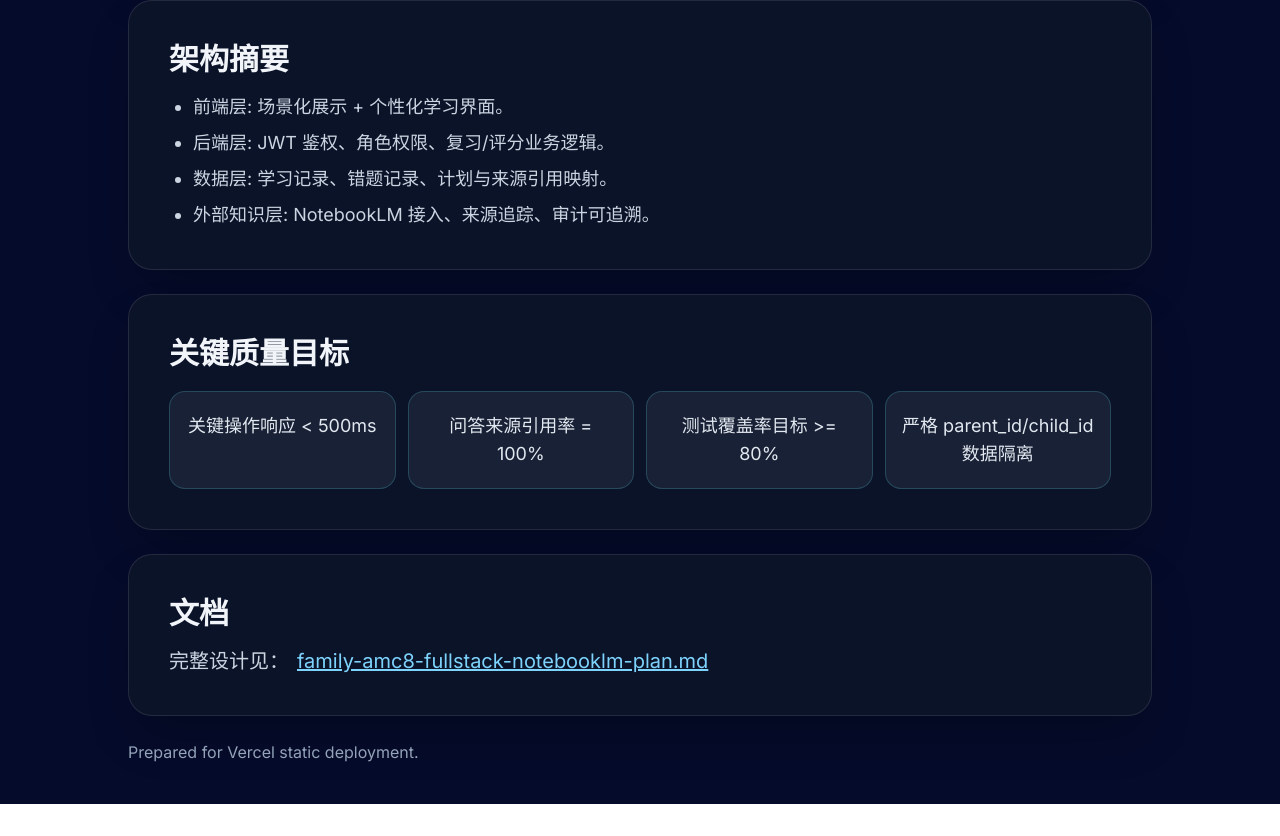
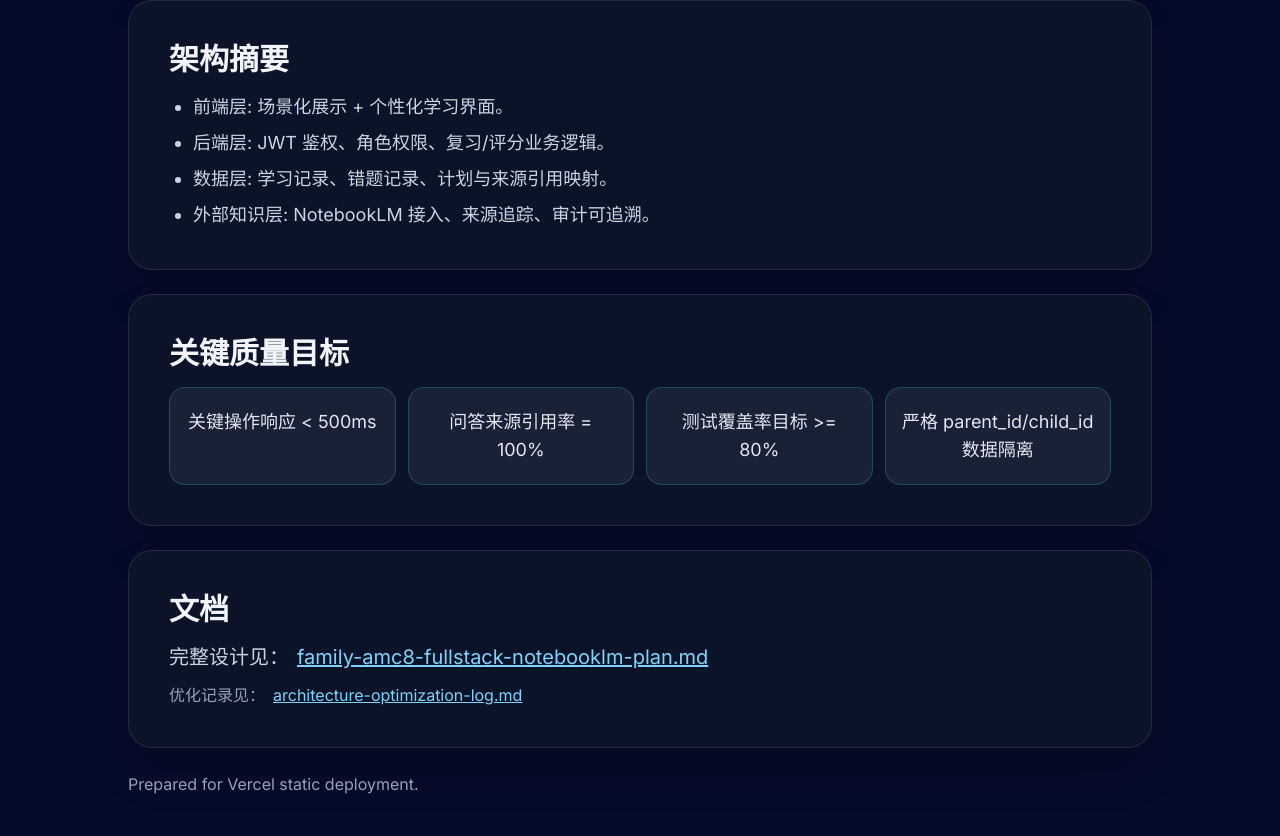
Before and after one commit to ocean-Go/amc8-prep, a Next.js app in the folder amc8-prep/: page /architecture in a window 1280 px wide. Shown: the part 496-1332 px from the top of the page. Before the commit the page ends 1300 px from the top, so only its background shows below. Built offline with nearby package versions, Linux system fonts and the light colour scheme.

Commit message:
refactor: optimize architecture page and add change log

```diff
--- a/amc8-prep/app/architecture/page.tsx
+++ b/amc8-prep/app/architecture/page.tsx
@@ -1,4 +1,27 @@
+import type { Metadata } from "next";
 import Link from "next/link";
+import type { ReactNode } from "react";
+
+export const metadata: Metadata = {
+  title: "AMC8 架构总览",
+  description: "家庭 AMC8 备考系统全栈设计与 NotebookLM 集成总览",
+};
+
+type SectionProps = {
+  title: string;
+  children: ReactNode;
+};
+
+const baseCardClassName = "rounded-3xl border border-white/10 bg-slate-900/70 p-7 sm:p-10 shadow-2xl";
+
+function SectionCard({ title, children }: SectionProps) {
+  return (
+    <section className={baseCardClassName} aria-label={title}>
+      <h2 className="text-3xl font-semibold">{title}</h2>
+      <div className="mt-4">{children}</div>
+    </section>
+  );
+}
 
 const positioning = [
   "家长端: 多子女学习监督、计划配置、对比报表。",
@@ -24,32 +47,29 @@ export default function ArchitecturePage() {
   return (
     <main className="min-h-screen bg-[#050b2a] text-slate-100 py-10 px-4 sm:px-6">
       <div className="mx-auto max-w-5xl space-y-6">
-        <section className="rounded-3xl border border-white/10 bg-slate-900/70 p-7 sm:p-10 shadow-2xl">
+        <section className={baseCardClassName}>
           <h1 className="text-3xl sm:text-5xl font-bold tracking-tight">家庭 AMC8 备考系统全栈设计</h1>
           <p className="mt-4 text-lg text-slate-300">聚焦「AMC8 专业备考 + 多子女数据隔离 + NotebookLM 知识增强」。</p>
         </section>
 
-        <section className="rounded-3xl border border-white/10 bg-slate-900/70 p-7 sm:p-10 shadow-2xl">
-          <h2 className="text-3xl font-semibold">核心定位</h2>
-          <ul className="mt-4 list-disc space-y-2 pl-6 text-lg text-slate-300">
+        <SectionCard title="核心定位">
+          <ul className="list-disc space-y-2 pl-6 text-lg text-slate-300">
             {positioning.map((item) => (
               <li key={item}>{item}</li>
             ))}
           </ul>
-        </section>
+        </SectionCard>
 
-        <section className="rounded-3xl border border-white/10 bg-slate-900/70 p-7 sm:p-10 shadow-2xl">
-          <h2 className="text-3xl font-semibold">架构摘要</h2>
-          <ul className="mt-4 list-disc space-y-2 pl-6 text-lg text-slate-300">
+        <SectionCard title="架构摘要">
+          <ul className="list-disc space-y-2 pl-6 text-lg text-slate-300">
             {architecture.map((item) => (
               <li key={item}>{item}</li>
             ))}
           </ul>
-        </section>
+        </SectionCard>
 
-        <section className="rounded-3xl border border-white/10 bg-slate-900/70 p-7 sm:p-10 shadow-2xl">
-          <h2 className="text-3xl font-semibold">关键质量目标</h2>
-          <div className="mt-5 grid gap-3 sm:grid-cols-2 lg:grid-cols-4">
+        <SectionCard title="关键质量目标">
+          <div className="grid gap-3 sm:grid-cols-2 lg:grid-cols-4">
             {qualityGoals.map((goal) => (
               <div
                 key={goal}
@@ -59,20 +79,32 @@ export default function ArchitecturePage() {
               </div>
             ))}
           </div>
-        </section>
+        </SectionCard>
 
-        <section className="rounded-3xl border border-white/10 bg-slate-900/70 p-7 sm:p-10 shadow-2xl">
-          <h2 className="text-3xl font-semibold">文档</h2>
-          <p className="mt-4 text-xl text-slate-300">
+        <SectionCard title="文档">
+          <p className="text-xl text-slate-300">
             完整设计见：
             <Link
               className="ml-2 underline text-sky-300 hover:text-sky-200"
               href="/docs/family-amc8-fullstack-notebooklm-plan.md"
+              target="_blank"
+              rel="noreferrer"
             >
               family-amc8-fullstack-notebooklm-plan.md
             </Link>
           </p>
-        </section>
+          <p className="mt-3 text-slate-400">
+            优化记录见：
+            <Link
+              className="ml-2 underline text-sky-300 hover:text-sky-200"
+              href="/docs/architecture-optimization-log.md"
+              target="_blank"
+              rel="noreferrer"
+            >
+              architecture-optimization-log.md
+            </Link>
+          </p>
+        </SectionCard>
 
         <p className="text-slate-400">Prepared for Vercel static deployment.</p>
       </div>
--- a/amc8-prep/app/page.tsx
+++ b/amc8-prep/app/page.tsx
@@ -5,10 +5,10 @@ import Link from "next/link";
 import Countdown from "@/components/Countdown";
 
 export default function Home() {
-  const [users, setUsers] = useState([
+  const users = [
     { id: "1", name: "matt", displayName: "Matt", age: 11, totalScore: 0 },
     { id: "2", name: "chris", displayName: "Chris", age: 9, totalScore: 0 },
-  ]);
+  ];
   const [currentUser, setCurrentUserState] = useState("matt");
 
   useEffect(() => {
```
Also changed, not shown: amc8-prep/public/docs/architecture-optimization-log.md (added, +40 -0 lines), 2 other files (tests, documents, lock files or other folders).
